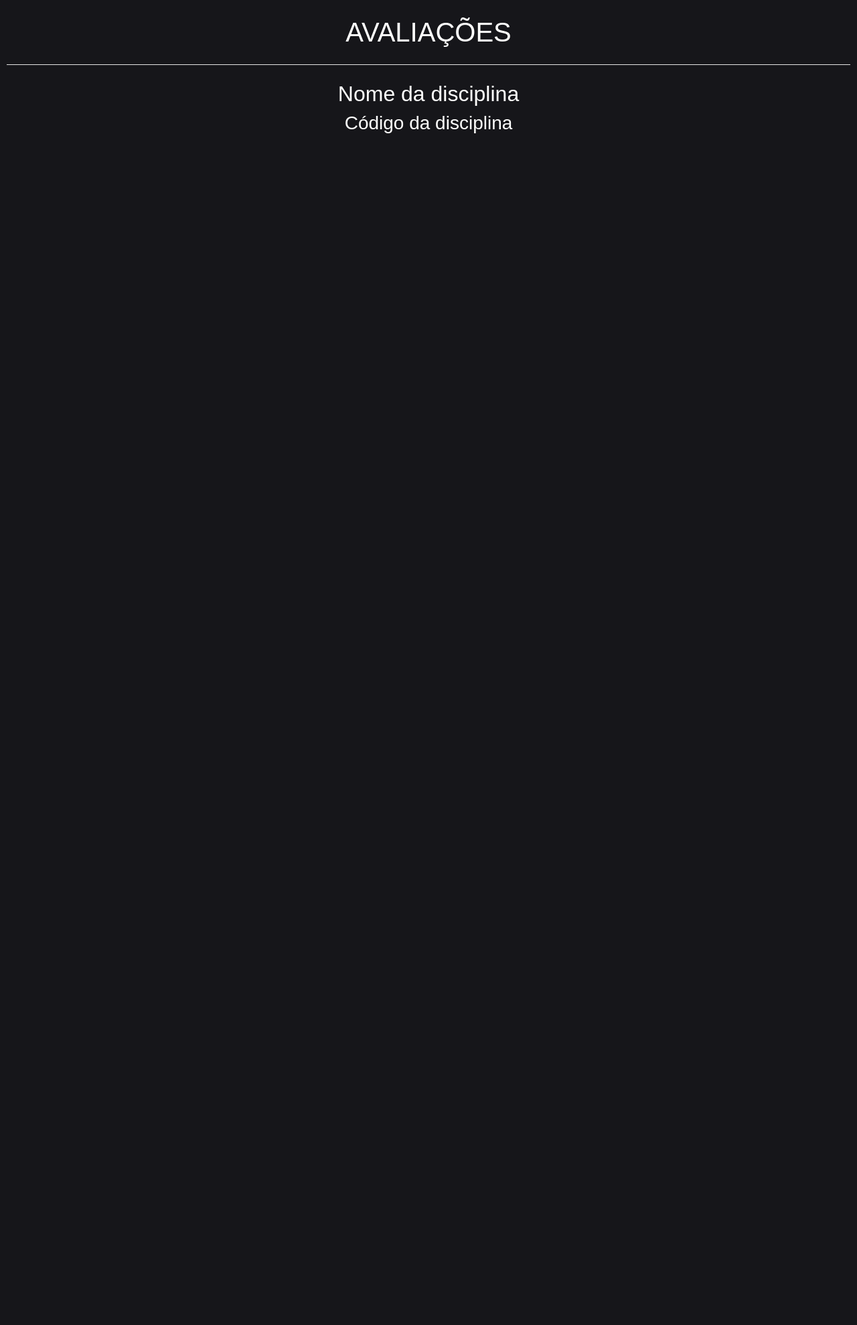
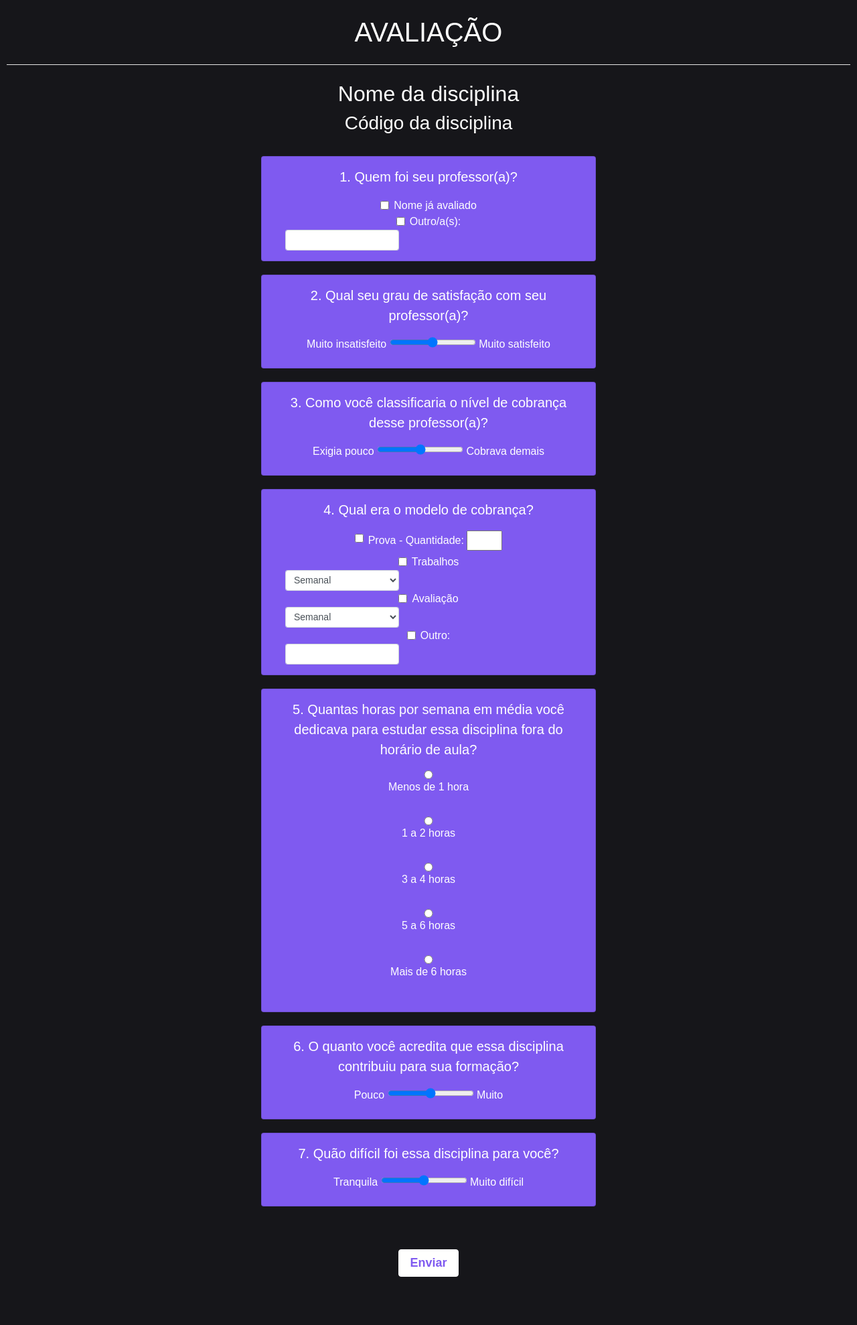
Before and after one commit to EricaRegnier/PUC-Study-projetos, a Django app: template PrimProjeto/first/templates/avaliar.html in a window 1280 px wide. Shown: the whole page at 67% size. Before the commit the page ends 199 px from the top, so only its background shows below. Run offline with Django 4.2, Linux system fonts and the light colour scheme; the template is opened without the code that fills it, so the values that code supplies are empty; some libraries are stand-ins or nearby versions.

Commit message:
Pág de avaliar

```diff
--- a/PrimProjeto/first/templates/avaliar.html
+++ b/PrimProjeto/first/templates/avaliar.html
@@ -19,19 +19,143 @@
             color: #fffffe;
 
         }
-
+        form{
+            display: grid;
+            grid-template-columns: clamp(250px, 50%, 500px);
+            grid-template-rows: auto auto auto auto auto auto;
+            justify-content: center;
+            row-gap: 20px;
+        }
+       .pergunta{
+        font-size: 20px;
+        grid-column-start: 2;
+        grid-column-end: 4;
+        align-self: center;
+        text-align: center;
+       }
 
     </style>
 </head>
 <body>
     <br>
     <h1  style = "display: block;">
-        AVALIAÇÕES
+        AVALIAÇÃO
     </h1>
     <hr class="my-4" style = "background-color: #fffffe">
     <h2> Nome da disciplina</h2>
     <h3> Código da disciplina</h2> <br>
-
+<form>
+    <div class="card" style="background: #7f5af0; padding: 15px">
+        <p class="pergunta">1. Quem foi seu professor(a)?</p>
+        <div class="form-check">
+            <input class="form-check-input" type="checkbox" value="" id="defaultCheck1">
+            <label class="form-check-label" for="defaultCheck1">
+                Nome já avaliado
+            </label>
+        </div>
+        <div class="form-check">
+            <input class="form-check-input" type="checkbox" value="" id="defaultCheck1">
+            <label class="form-check-label" for="defaultCheck1">
+                Outro/a(s):
+            </label> <input class="form-control form-control-sm" style="width: 170px;" type="text" placeholder="">
+        </div>
+    </div>
+    <div class="card" style="background: #7f5af0; padding: 15px">
+        <p class="pergunta">2. Qual seu grau de satisfação com seu professor(a)?</p>
+        <div class="slidecontainer">
+            <label>Muito insatisfeito</label>
+            <input type="range" min="0" max="10" value="5" class="slider" id="myRange">
+            <label>Muito satisfeito</label>
+        </div>
+    </div>
+    <div class="card" style="background: #7f5af0; padding: 15px">
+        <p class="pergunta">3. Como você classificaria o nível de cobrança desse professor(a)?</p>
+        <div class="slidecontainer">
+            <label>Exigia pouco</label>
+            <input type="range" min="0" max="10" value="5" class="slider" id="myRange">
+            <label>Cobrava demais</label>
+        </div>
+    </div>
+    <div class="card" style="background: #7f5af0; padding: 15px">
+        <p class="pergunta">4. Qual era o modelo de cobrança?</p>
+        <div class="form-check">
+            <input class="form-check-input" type="checkbox" value="" id="defaultCheck1">
+            <label class="form-check-label" for="defaultCheck1">
+                Prova
+            </label>
+            <label for="quantidade">- Quantidade:</label>
+        <input type="number" id="quantidade" name="quantidade" min="1" max="6" step="1">
+        </div>
+        <div class="form-check">
+            <input class="form-check-input" type="checkbox" value="" id="defaultCheck1">
+            <label class="form-check-label" for="defaultCheck1">
+                Trabalhos
+            </label>
+            <select class="form-control form-control-sm" style="width: 170px;">
+                <option>Semanal</option>
+                <option>Quinzenal</option>
+                <option>Mensal</option>
+                <option>3x no período</option>
+                <option>2x no período</option>
+                <option>1x no período</option>
+                <option>Não definida</option>
+            </select>
+        </div>
+        <div class="form-check">
+            <input class="form-check-input" type="checkbox" value="" id="defaultCheck1">
+            <label class="form-check-label" for="defaultCheck1">
+                Avaliação
+            </label>
+            <select class="form-control form-control-sm" style="width: 170px;">
+                <option>Semanal</option>
+                <option>Quinzenal</option>
+                <option>Mensal</option>
+                <option>3x no período</option>
+                <option>2x no período</option>
+                <option>1x no período</option>
+                <option>Não definida</option>
+            </select>
+        </div>
+        <div class="form-check">
+            <input class="form-check-input" type="checkbox" value="" id="defaultCheck1">
+            <label class="form-check-label" for="defaultCheck1">Outro:</label>
+            <input class="form-control form-control-sm" style="width: 170px;" type="text" placeholder="">
+        </div>
+    </div>
+    <div class="card" style="background: #7f5af0; padding: 15px;">
+        <p class="pergunta">5. Quantas horas por semana em média você dedicava para estudar essa disciplina fora do horário de aula?</p>
+        <input type="radio" id="" name="freq" value="">
+        <label>Menos de 1 hora</label><br>
+        <input type="radio" id="" name="freq" value="">
+        <label>1 a 2 horas</label><br>
+        <input type="radio" id="" name="freq" value="">
+        <label>3 a 4 horas</label><br>
+        <input type="radio" id="" name="freq" value="">
+        <label>5 a 6 horas</label><br>
+        <input type="radio" id="" name="freq" value="">
+        <label>Mais de 6 horas</label><br>
+    </div>
+    <div class="card" style="background: #7f5af0; padding: 15px">
+        <p class="pergunta">6. O quanto você acredita que essa disciplina contribuiu para sua formação?</p>
+        <div class="slidecontainer">
+            <label>Pouco</label>
+            <input type="range" min="0" max="10" value="5" class="slider" id="myRange">
+            <label>Muito</label>
+        </div>
+    </div>
+    <div class="card" style="background: #7f5af0; padding: 15px">
+        <p class="pergunta">7. Quão difícil foi essa disciplina para você?</p>
+        <div class="slidecontainer">
+            <label>Tranquila</label>
+            <input type="range" min="0" max="10" value="5" class="slider" id="myRange">
+            <label>Muito difícil</label>
+        </div>
+    </div>
+    <br>
+    <!submit form button->
+    <button type="submit" class="btn btn-primary" style="width: 90px; font-weight: 700; font-size: 18px; color: #7f5af0; background: #fffffe; border-color: #fffffe; justify-self: center;">Enviar</button>
+</form>
+<br><br><br>
 
 
 </body>
--- a/PrimProjeto/first/templates/área_de_ver_avs.html
+++ b/PrimProjeto/first/templates/área_de_ver_avs.html
@@ -100,9 +100,9 @@
     </div>
 
     <hr class="my-4" style = "background-color: #fffffe"> <br />
-    <button type="button" class="btn btn-dark" style="background-color: #7f5af0; color: #fffffe" >Adicionar uma avaliação</button>
-    <br />
-    <br />
+    <a href="avaliar.html" class="btn btn-primary" style = "background-color: #7f5af0; border-color: #7f5af0;">Adicionar uma avaliação</a>
+    <br>
+    <br>
 
 
 
```
